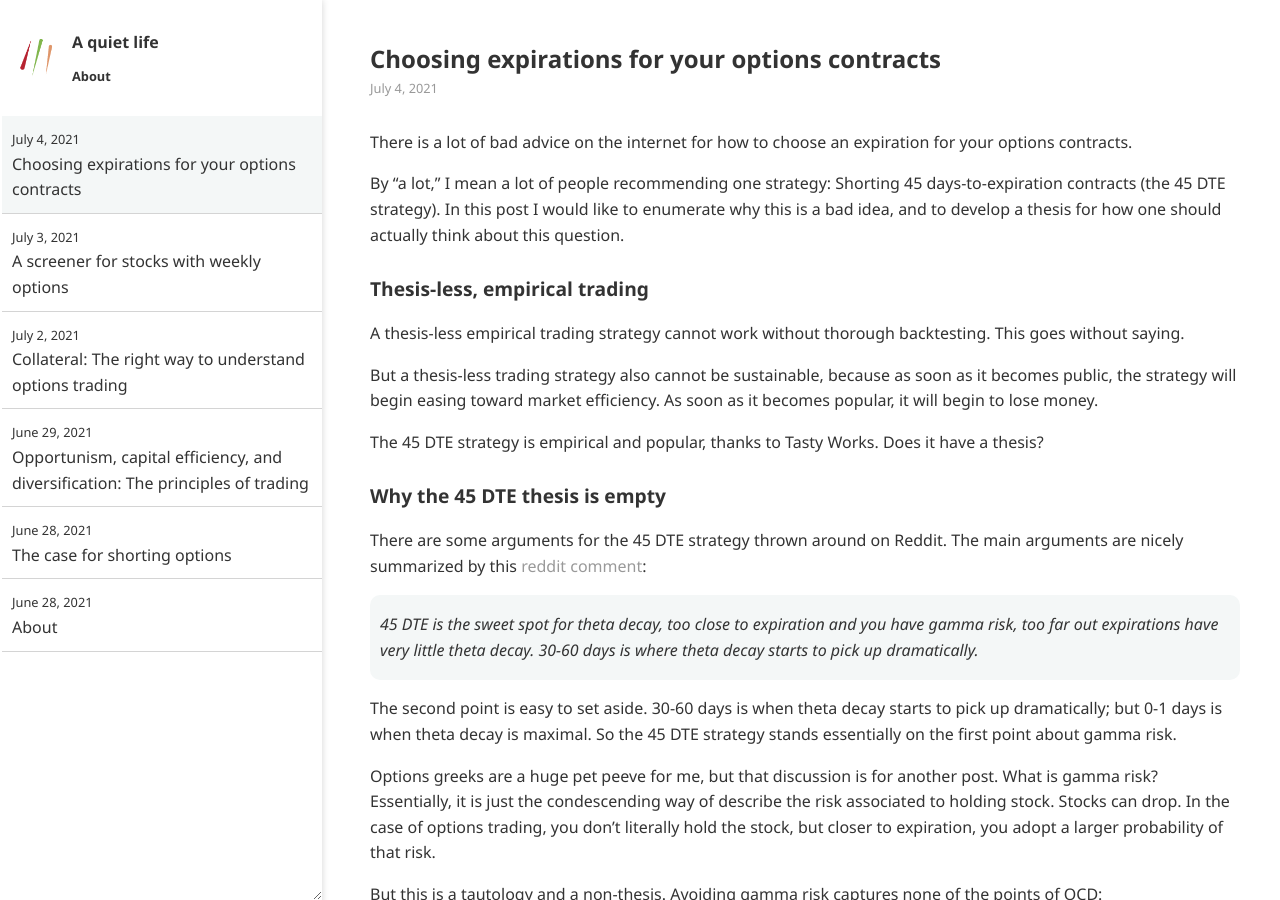
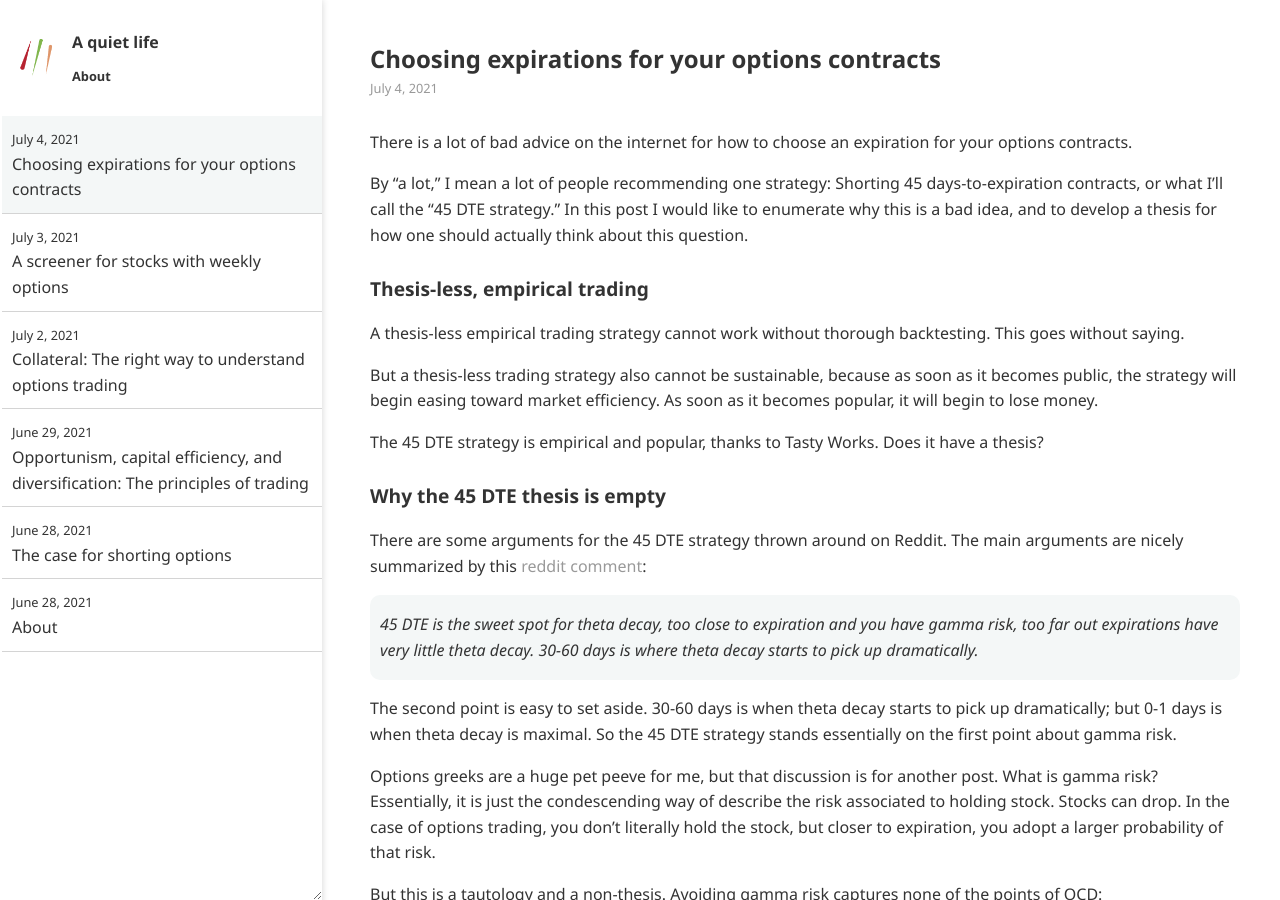
Before and after one commit to ansyblenetwork/aquietlife, a Jekyll site: the page built from _posts/2021-07-04-choosing-expirations.md, in a window 1280 px wide and 900 px high. Built offline with Jekyll 4.4.1, drawn with Linux system fonts in a browser that asks for light colours.

Commit message:
Update 2021-07-04-choosing-expirations.md

```diff
--- a/_posts/2021-07-04-choosing-expirations.md
+++ b/_posts/2021-07-04-choosing-expirations.md
@@ -4,7 +4,7 @@ title: "Choosing expirations for your options contracts"
 
 There is a lot of bad advice on the internet for how to choose an expiration for your options contracts.
 
-By "a lot," I mean a lot of people recommending one strategy: Shorting 45 days-to-expiration contracts (the 45 DTE strategy). In this post I would like to enumerate why this is a bad idea, and to develop a thesis for how one should actually think about this question.
+By "a lot," I mean a lot of people recommending one strategy: Shorting 45 days-to-expiration contracts, or what I'll call the "45 DTE strategy." In this post I would like to enumerate why this is a bad idea, and to develop a thesis for how one should actually think about this question.
 
 ### Thesis-less, empirical trading
 
```
